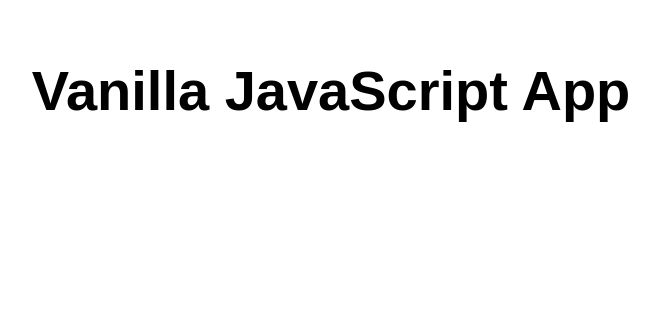
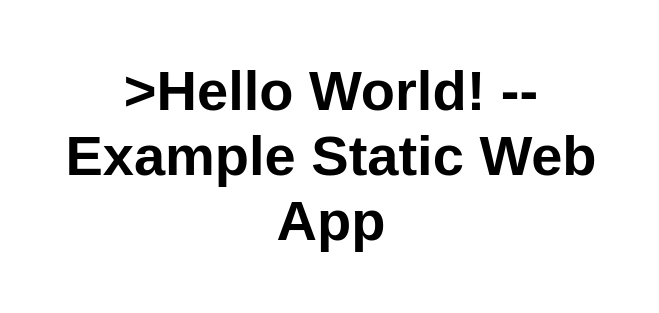
Before and after one commit to TCDemo2024/democloudwa, a website: page src/index.html in a window 1280 px wide. Shown: the whole page, without its empty margins (309-968 px from the left). Drawn offline with Linux system fonts and the light colour scheme.

Commit message:
updated html page

```diff
--- a/src/index.html
+++ b/src/index.html
@@ -5,12 +5,12 @@
   <meta charset="UTF-8">
   <meta name="viewport" content="width=device-width, initial-scale=1.0">
   <link rel="stylesheet" href="styles.css">
-  <title>Vanilla JavaScript App</title>
+  <title>Example Static Web App</title>
 </head>
 
 <body>
   <main>
-    <h1>Vanilla JavaScript App</h1>
+    <h1>>Hello World! -- Example Static Web App</h1>
   </main>
 </body>
 
```
